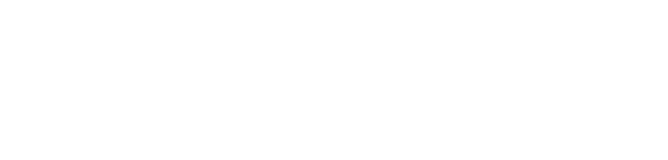
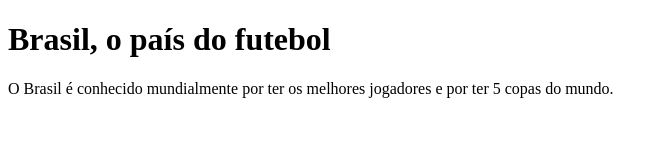
Before and after one commit to Paduazinn/Trabalho-1, a plain HTML site: page index.html in a window 1280 px wide. Shown: the whole page, without its empty margins (0-668 px from the left). Drawn offline with Linux system fonts and the light colour scheme.

Commit message:
Update index.html

```diff
--- a/index.html
+++ b/index.html
@@ -6,6 +6,7 @@
     <title>Document</title>
 </head>
 <body>
-
+ <h1>Brasil, o país do futebol</h1>
+    <p>O Brasil é conhecido mundialmente por ter os melhores jogadores e por ter 5 copas do mundo.</p>
 </body>
 </html>
```
